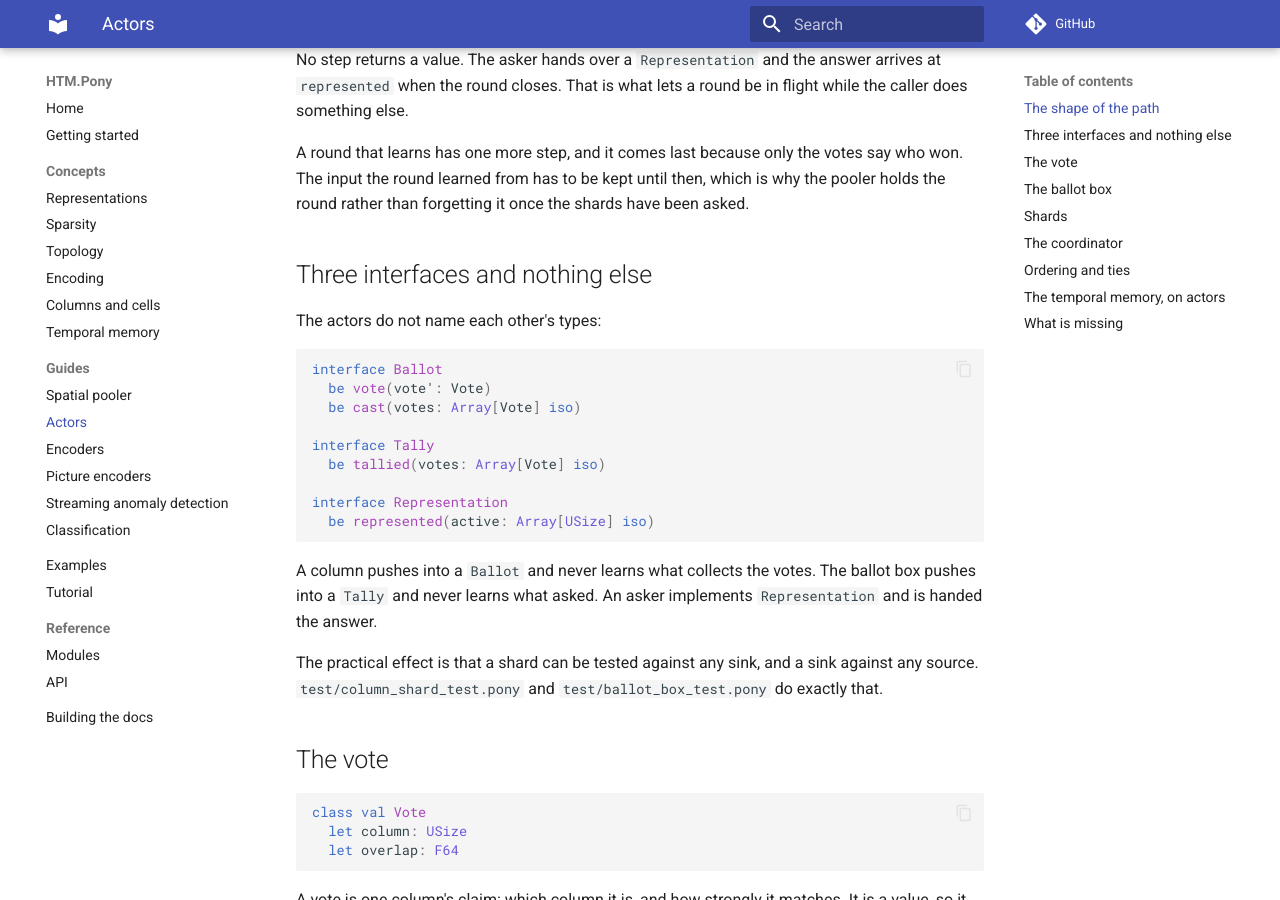
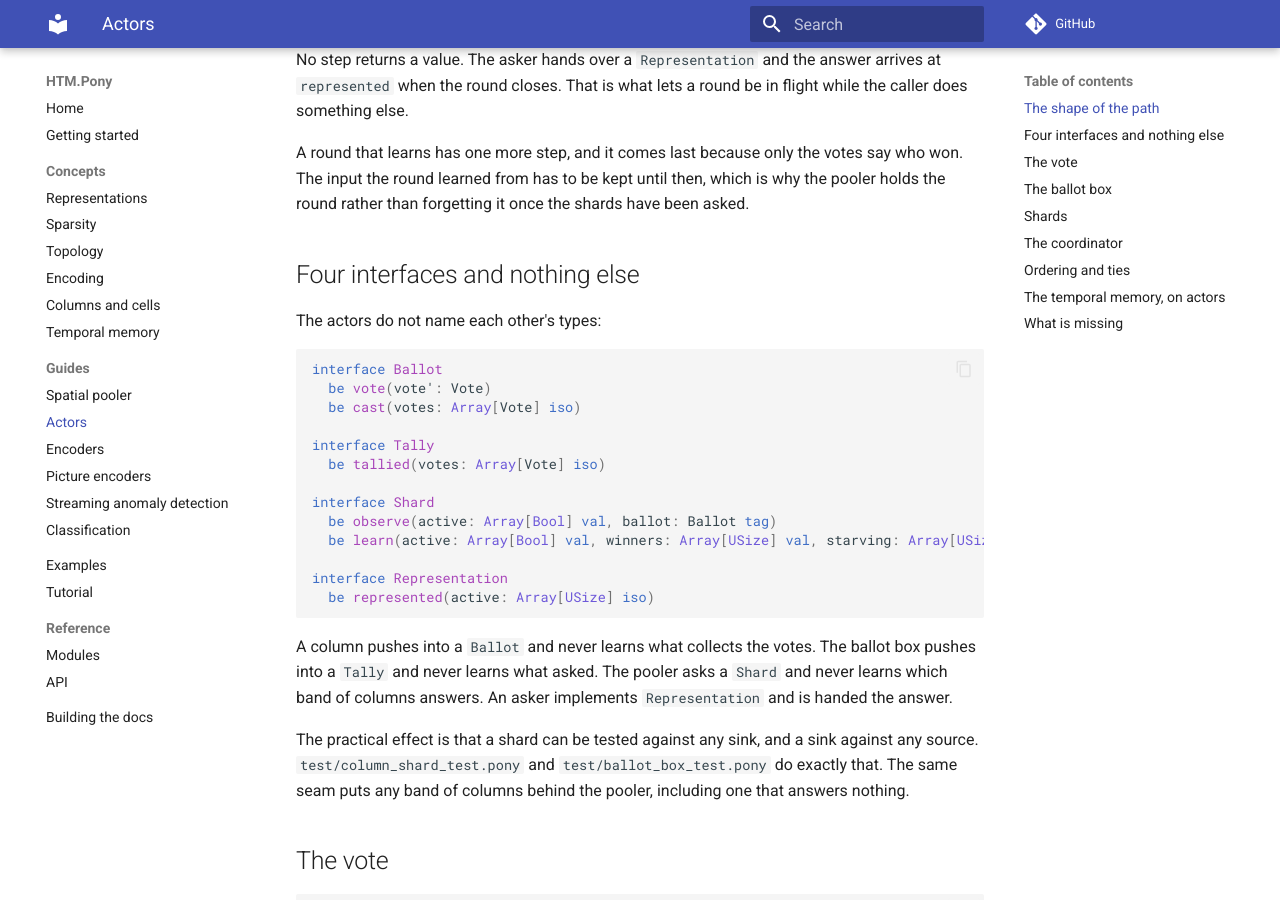
Before and after one commit to d-led/htm.pony, an MkDocs documentation site: the page built from docs/actors.md, in a window 1280 px wide and 900 px high, scrolled down 493 px. Built offline with MkDocs 1.6.1 and Material for MkDocs 9.7.7, drawn with Linux system fonts in a browser that asks for light colours; comment, search, counter and statistics services are not loaded.

Commit message:
Let the pooler name a shard, not the shard type
The actors elsewhere in this layer name interfaces - a column pushes into a
Ballot, the ballot box into a Tally, an asker provides a Representation - but
the pooler held Array[ColumnShard tag], so the one actor that drives a round was
the one that could not be given anything else.

Shard is what the pooler needs and all it needs: a round to judge, and a verdict
to act on. Any band of columns can now sit behind it, which is also the only way
a round can be run against a shard that is slow or silent.

````diff
--- a/docs/actors.md
+++ b/docs/actors.md
@@ -27,7 +27,7 @@ say who won. The input the round learned from has to be kept until then, which
 is why the pooler holds the round rather than forgetting it once the shards have
 been asked.
 
-## Three interfaces and nothing else
+## Four interfaces and nothing else
 
 The actors do not name each other's types:
 
@@ -39,17 +39,23 @@ interface Ballot
 interface Tally
   be tallied(votes: Array[Vote] iso)
 
+interface Shard
+  be observe(active: Array[Bool] val, ballot: Ballot tag)
+  be learn(active: Array[Bool] val, winners: Array[USize] val, starving: Array[USize] val)
+
 interface Representation
   be represented(active: Array[USize] iso)
 ```
 
 A column pushes into a `Ballot` and never learns what collects the votes. The
-ballot box pushes into a `Tally` and never learns what asked. An asker
-implements `Representation` and is handed the answer.
+ballot box pushes into a `Tally` and never learns what asked. The pooler asks a
+`Shard` and never learns which band of columns answers. An asker implements
+`Representation` and is handed the answer.
 
 The practical effect is that a shard can be tested against any sink, and a sink
 against any source. `test/column_shard_test.pony` and `test/ballot_box_test.pony`
-do exactly that.
+do exactly that. The same seam puts any band of columns behind the pooler,
+including one that answers nothing.
 
 ## The vote
 
@@ -102,7 +108,7 @@ once. A repeating timer would decide a round that had already been decided.
 `ColumnShard` is a band of columns sharing one actor:
 
 ```pony
-actor ColumnShard
+actor ColumnShard is Shard
   let _columns: Array[Column] ref
   let _indices: Array[USize] val
   let _positions: Map[USize, USize] ref
````
Also changed, not shown: docs/index.md (+1 -1 lines), docs/reference/modules.md (+3 -2 lines), 3 other files.
